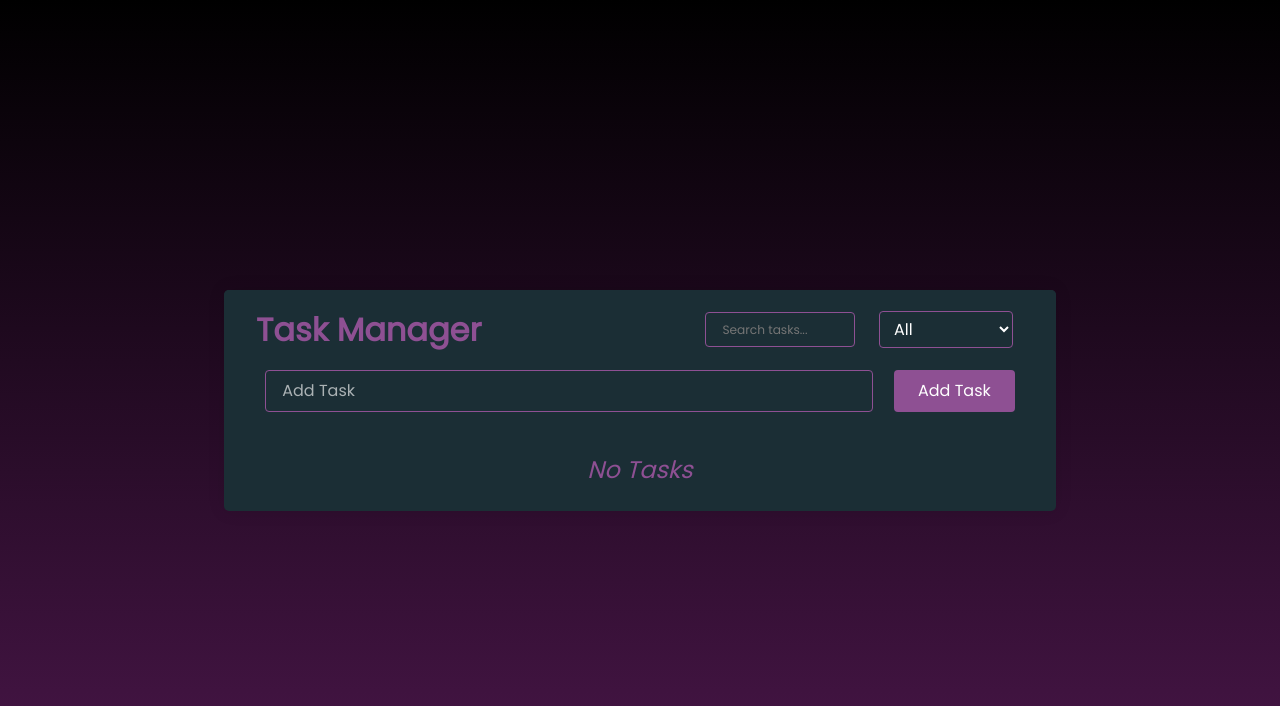
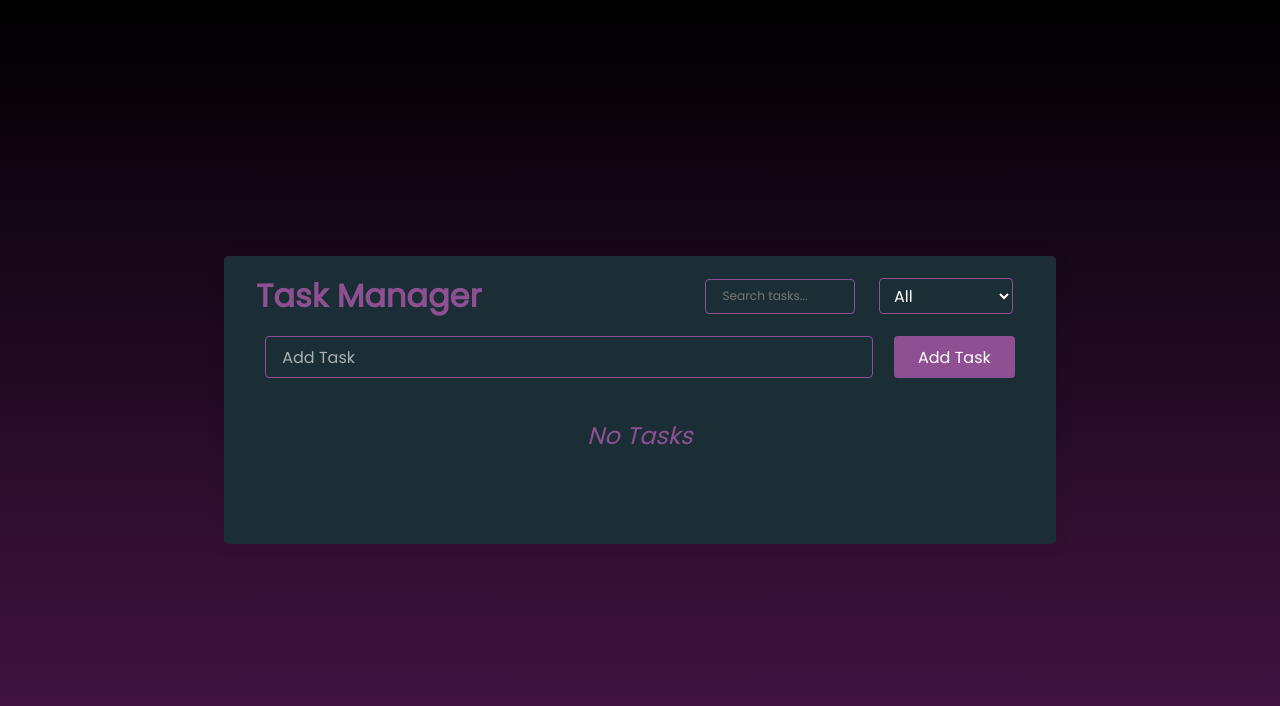
Before and after one commit to Sakshi-Simform/todo-list, a React (Vite) app: page / in a window 1280 px wide. Shown: the top 706 px of the page. Built offline with nearby package versions, Linux system fonts and the light colour scheme; the HTML template or start-up script is replaced by a standard one.

Commit message:
feature: change height for container

```diff
--- a/src/styles/App.css
+++ b/src/styles/App.css
@@ -61,7 +61,7 @@ body {
   box-shadow: 0 0 1.0714rem rgba(0, 0, 0, 0.1);
   width: 90vw;
   max-width: 52rem;
-  max-height: 30rem;
+  height: 18rem;
   display: flex;
   flex-direction: column;
   overflow: hidden;
```
